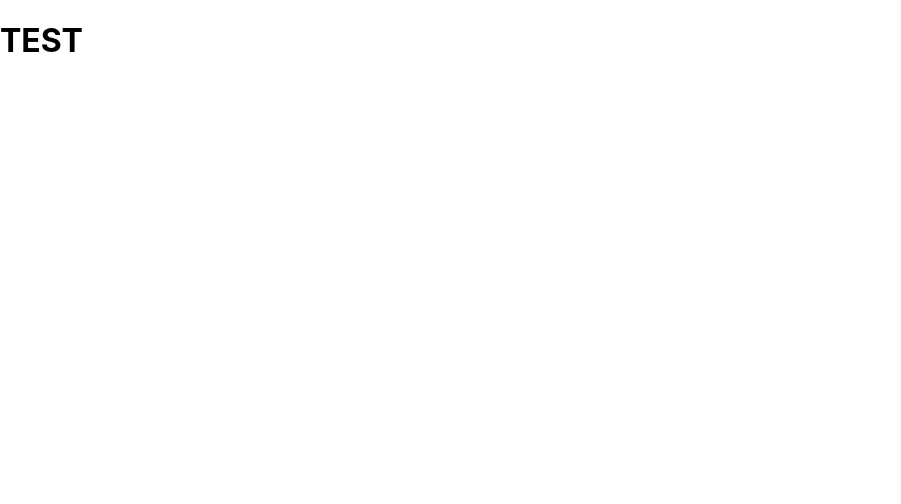
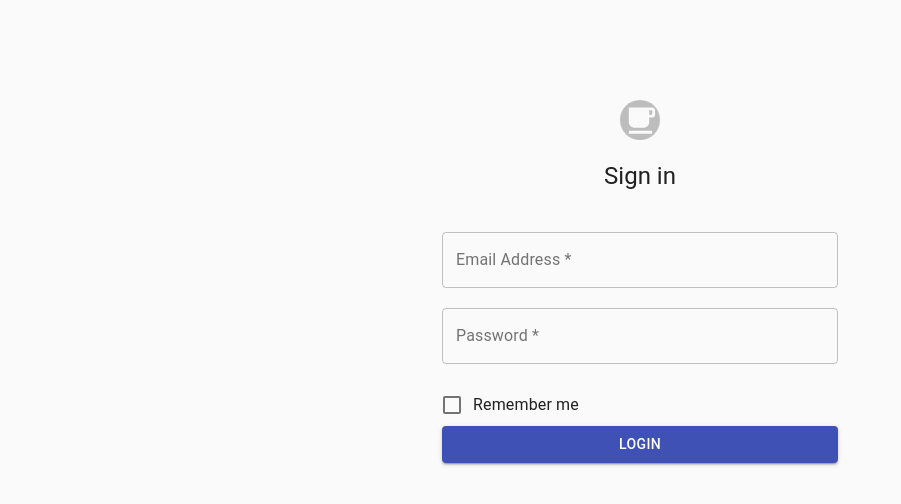
Before and after one commit to smt013/coffee-yelp, a React (Create React App) app in the folder webapp/: page / in a window 1280 px wide. Shown: the top 504 px of the page, without its empty margins (0-901 px from the left). Built offline with nearby package versions, Linux system fonts and the light colour scheme.

Commit message:
added redux store and action/reducer

```diff
--- a/webapp/package.json
+++ b/webapp/package.json
@@ -7,6 +7,7 @@
     "@material-ui/icons": "^4.5.1",
     "react": "^16.11.0",
     "react-dom": "^16.11.0",
+    "react-redux": "^7.1.3",
     "react-router": "^5.1.2",
     "react-router-dom": "^5.1.2",
     "react-scripts": "3.2.0",
--- a/webapp/src/App.js
+++ b/webapp/src/App.js
@@ -1,5 +1,4 @@
 import React from 'react';
-import logo from './logo.svg';
 import LoginView from './views/LoginView/LoginView'
 import './App.css';
 
--- a/webapp/src/index.js
+++ b/webapp/src/index.js
@@ -5,14 +5,18 @@ import './index.css';
 import App from './App';
 import LoginView from './views/LoginView/LoginView'
 import * as serviceWorker from './serviceWorker';
+import { Provider } from 'react-redux'
+import store from './store/store'
 
 const routing = (
-  <Router>
-    <div>
-      <Route exact path="/" component={App} />
-      <Route path="/LoginView" component={LoginView} />
-    </div>
-  </Router>
+  <Provider store={store}>
+    <Router>
+      <div>
+        <Route exact path="/" component={LoginView} />
+        <Route path="/LoginView" component={LoginView} />
+      </div>
+    </Router>
+  </Provider>
 )
 
 ReactDOM.render(routing, document.getElementById('root'));
--- /dev/null
+++ b/webapp/src/store/actions.js
@@ -0,0 +1,6 @@
+export const SET_LOGIN_CREDS = 'SET_LOGIN_CREDS'
+
+export const setLogin = (payload) => ({
+  type: SET_LOGIN_CREDS,
+  payload
+})
--- /dev/null
+++ b/webapp/src/store/reducer.js
@@ -0,0 +1,19 @@
+import { SET_LOGIN_CREDS} from './actions'
+
+const initialState = {
+  username: null,
+  password: null
+}
+
+export const setLogin = (previousState = initialState, action) => {
+  switch(action.type) {
+    case SET_LOGIN_CREDS:
+      return {
+        ...previousState,
+        username: action.username,
+        password: action.password
+      }
+    default:
+      return previousState
+  }
+}
--- /dev/null
+++ b/webapp/src/store/store.js
@@ -0,0 +1,5 @@
+import { createStore } from 'redux'
+import { setLogin } from './reducer'
+
+const store = createStore(setLogin)
+export default store
--- a/webapp/src/views/LoginView/LoginView.js
+++ b/webapp/src/views/LoginView/LoginView.js
@@ -1,28 +1,29 @@
 import React from 'react'
-//import {TextField, Button, Checkbox} from '@material-ui/core'
 import {TextField, Button, Checkbox, Container, FormControlLabel,CssBaseline,
 	Avatar, Grid, Typography} from '@material-ui/core'
+
 import LocalCafeIcon from '@material-ui/icons/LocalCafe';
 import './LoginView.css'
+import {setLogin} from '../../store/actions'
+import { useDispatch } from 'react-redux'
+import store from '../../store/store'
 
 const LoginView = ({}) => {
+
+	const dispatch = useDispatch()
+
+	const dispatchLoginCreds = () => {
+		let username = document.getElementById("username")
+		let password = document.getElementById("password")
+		let creds = {username, password}
+		console.log("before")
+		dispatch(setLogin(creds))
+		console.log("HERE")
+		console.log(store.getState())
+	}
+
+	const renderForm = () => {
 		return (
-		<Container component="main" maxWidth="xs">
-			<CssBaseline/>
-				<div id="input">
-
-					<Grid container justify="center" alignItems="center">
-						<Avatar variant="circle" sizes="large">
-							<LocalCafeIcon fontSize="large"/>
-						</Avatar>
-					</Grid>
-
-						<div className="signin">
-							<Typography component="h1" variant="h5" align="center" className=".MuiTypography-root">
-								Sign in
-							</Typography>
-						</div>
-
 			<form>
 				<TextField classes="MuiFormControl-root MuiTextField-root"
 					id="username" type="Email Address"
@@ -42,10 +43,32 @@ const LoginView = ({}) => {
 						label="Remember me"
 					/>
 
-						<Button type="submit" color="primary" variant="contained" fullWidth="true">
+				<Button
+					color="primary"
+					variant="contained"
+					fullWidth="true"
+					onClick={dispatchLoginCreds}>
 					Login
 				</Button>
 			</form>
+		)
+	}
+
+	return (
+		<Container component="main" maxWidth="xs">
+			<CssBaseline/>
+			<div id="input">
+				<Grid container justify="center" alignItems="center">
+					<Avatar variant="circle" sizes="large">
+						<LocalCafeIcon fontSize="large"/>
+					</Avatar>
+				</Grid>
+				<div className="signin">
+					<Typography component="h1" variant="h5" align="center" className=".MuiTypography-root">
+						Sign in
+					</Typography>
+				</div>
+				{renderForm()}
 			</div>
 		</Container>
 	)
```
Also changed, not shown: 1 other file (tests, documents, lock files or other folders). Lines whose indentation alone changed are shown as unchanged.
